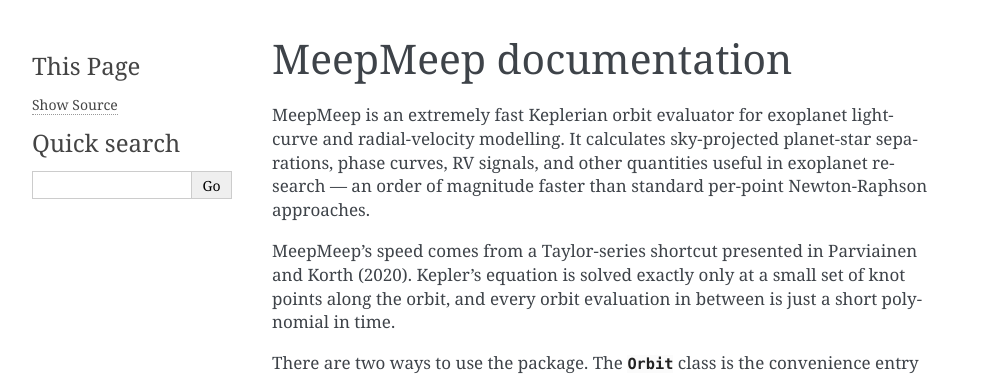
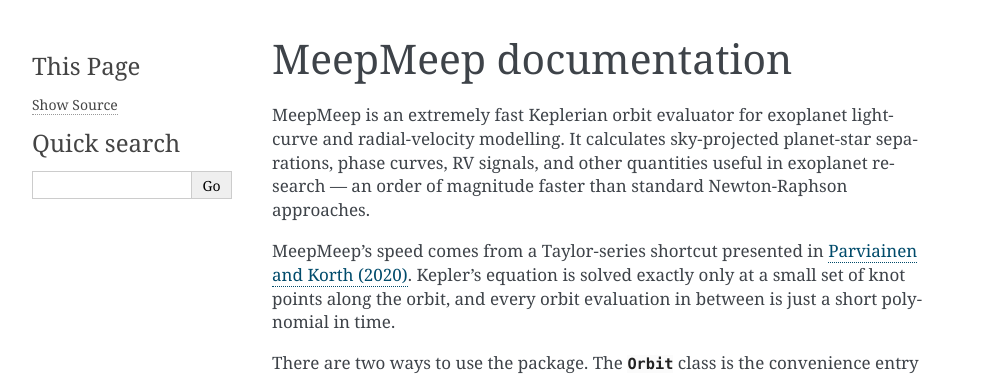
Before and after one commit to hpparvi/MeepMeep, a Sphinx documentation site: the page built from doc/source/index.rst, in a window 1280 px wide. Shown: the top 376 px of the page, without its empty margins (148-1141 px from the left). Built offline with Sphinx 7.4.7, drawn with Linux system fonts in a browser that asks for light colours; pages that are not in the unit, such as notebooks, are missing from menus.

Commit message:
Revised documentation.

```diff
--- a/doc/source/index.rst
+++ b/doc/source/index.rst
@@ -5,11 +5,12 @@
 light-curve and radial-velocity modelling. It calculates sky-projected
 planet-star separations, phase curves, RV signals, and other quantities
 useful in exoplanet research — an order of magnitude faster than
-standard per-point Newton-Raphson approaches.
+standard Newton-Raphson approaches.
 
 MeepMeep's speed comes from a Taylor-series shortcut presented in
-Parviainen and Korth (2020). Kepler's equation is solved exactly only at
-a small set of knot points along the orbit, and every orbit evaluation
+`Parviainen and Korth (2020) <https://ui.adsabs.harvard.edu/abs/2020MNRAS.499.3356P/abstract>`_.
+Kepler's equation is solved exactly only at a small
+set of knot points along the orbit, and every orbit evaluation
 in between is just a short polynomial in time.
 
 There are two ways to use the package. The
```
